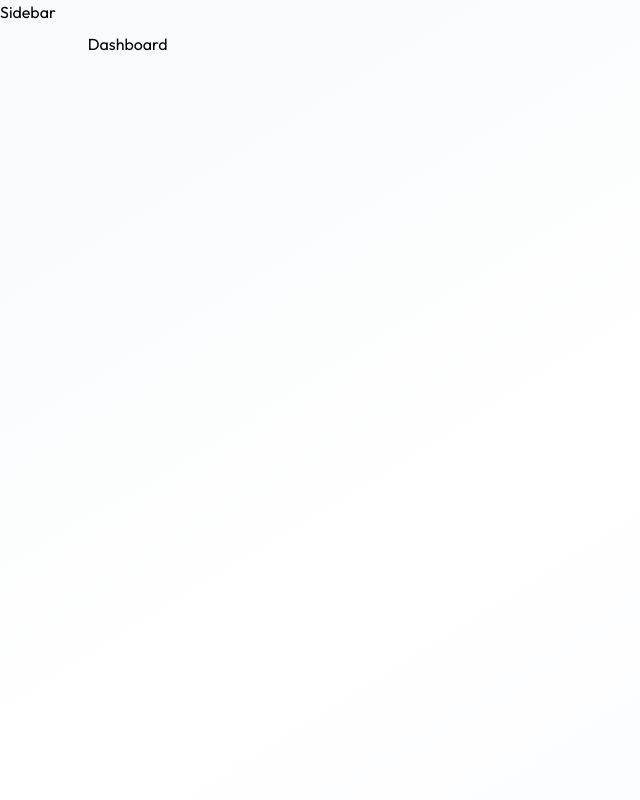
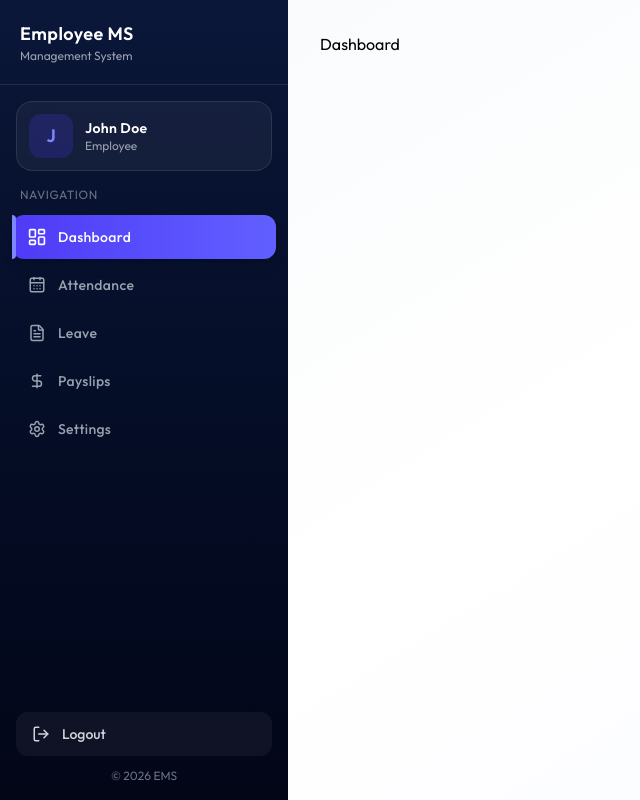
Before and after one commit to MostakemHossain/Empower-track, a React (Vite) app in the folder client/: page /dashboard in a window 1280 px wide. Shown: the whole page, without its empty margins (0-640 px from the left). Built offline with nearby package versions, Linux system fonts and the light colour scheme.

Commit message:
sidebar added

```diff
--- /dev/null
+++ b/client/src/components/Sidebar.jsx
@@ -0,0 +1,178 @@
+import { useState } from "react";
+import { useLocation, Link, useNavigate } from "react-router-dom";
+import {
+  LayoutDashboard,
+  CalendarDays,
+  FileText,
+  DollarSign,
+  Settings,
+  Users,
+  Menu,
+  X,
+  LogOut,
+} from "lucide-react";
+import { dummyProfileData } from "../assets/assets";
+
+const Sidebar = ({ role = "employee" }) => {
+  const { pathname } = useLocation();
+  const navigate = useNavigate();
+  const [mobileOpen, setMobileOpen] = useState(false);
+
+  const userName =
+    dummyProfileData.firstName + " " + dummyProfileData.lastName;
+
+  // 🔥 Menu based on role
+  const menuItems = [
+    { label: "Dashboard", icon: LayoutDashboard, path: "/dashboard" },
+    ...(role === "admin"
+      ? [{ label: "Employees", icon: Users, path: "/employees" }]
+      : []),
+    { label: "Attendance", icon: CalendarDays, path: "/attendance" },
+    { label: "Leave", icon: FileText, path: "/leave" },
+    { label: "Payslips", icon: DollarSign, path: "/payslips" },
+    { label: "Settings", icon: Settings, path: "/settings" },
+  ];
+
+  // 🔴 Logout handler
+  const handleLogout = () => {
+    localStorage.removeItem("token");
+    navigate("/login");
+  };
+
+  return (
+    <>
+      {/* 🔹 Mobile Top Bar (ONLY Hamburger) */}
+      <div className="md:hidden  p-2  text-[#0B1739] shadow-md sticky top-0 z-50">
+        <button
+          onClick={() => setMobileOpen(true)}
+          className="rounded-lg  hover:bg-white/10 transition active:scale-95"
+        >
+          <Menu size={24} />
+        </button>
+      </div>
+
+      {/* 🔹 Overlay */}
+      {mobileOpen && (
+        <div
+          className="fixed inset-0 bg-black/60 backdrop-blur-sm z-40 md:hidden"
+          onClick={() => setMobileOpen(false)}
+        />
+      )}
+
+      {/* 🔹 Sidebar */}
+      <div
+        className={`fixed md:static top-0 left-0 h-full w-72 bg-gradient-to-b from-[#0B1739] to-[#020617] text-white z-50 transform transition-all duration-300
+        ${mobileOpen ? "translate-x-0" : "-translate-x-full md:translate-x-0"}`}
+      >
+        {/* Header */}
+        <div className="flex items-center justify-between p-5 border-b border-white/10">
+          <div>
+            <h2 className="text-lg font-semibold tracking-wide">
+              Employee MS
+            </h2>
+            <p className="text-xs text-gray-400">
+              Management System
+            </p>
+          </div>
+          <button
+            className="md:hidden hover:rotate-90 transition"
+            onClick={() => setMobileOpen(false)}
+          >
+            <X />
+          </button>
+        </div>
+
+        {/* Profile */}
+        <div className="p-4">
+          <div className="flex items-center gap-3 bg-white/5 backdrop-blur-md p-3 rounded-2xl border border-white/10 hover:border-indigo-500 transition">
+            <div className="w-11 h-11 flex items-center justify-center bg-indigo-600/20 text-indigo-400 rounded-xl font-semibold text-lg">
+              {userName?.charAt(0)}
+            </div>
+            <div>
+              <h3 className="text-sm font-semibold tracking-wide">
+                {userName}
+              </h3>
+              <p className="text-xs text-gray-400 capitalize">
+                {role}
+              </p>
+            </div>
+          </div>
+        </div>
+
+        {/* Navigation */}
+        <div className="px-3">
+          <p className="text-xs text-gray-500 px-2 mb-3 tracking-wider">
+            NAVIGATION
+          </p>
+
+          <div className="space-y-1">
+            {menuItems.map((item) => {
+              const isActive = pathname === item.path;
+              const Icon = item.icon;
+
+              return (
+                <Link
+                  key={item.path}
+                  to={item.path}
+                  onClick={() => setMobileOpen(false)}
+                  className={`group relative flex items-center gap-3 px-4 py-3 rounded-xl transition-all duration-300
+                  ${
+                    isActive
+                      ? "bg-gradient-to-r from-indigo-600 to-indigo-500 text-white shadow-lg"
+                      : "text-gray-400 hover:text-white hover:bg-white/5"
+                  }`}
+                >
+                  {/* Active Indicator */}
+                  <span
+                    className={`absolute left-0 top-0 h-full w-1 rounded-r-full transition-all duration-300
+                    ${
+                      isActive
+                        ? "bg-indigo-400"
+                        : "bg-transparent group-hover:bg-indigo-500/50"
+                    }`}
+                  />
+
+                  <Icon
+                    size={18}
+                    className={`transition-transform duration-300 ${
+                      isActive ? "scale-110" : "group-hover:scale-110"
+                    }`}
+                  />
+
+                  <span className="text-sm font-medium tracking-wide">
+                    {item.label}
+                  </span>
+
+                  {/* Hover Glow */}
+                  {!isActive && (
+                    <span className="absolute inset-0 rounded-xl opacity-0 group-hover:opacity-100 bg-gradient-to-r from-indigo-500/10 to-transparent transition duration-300" />
+                  )}
+                </Link>
+              );
+            })}
+          </div>
+        </div>
+
+        {/* 🔻 Footer */}
+        <div className="absolute bottom-4 left-0 w-full px-4 space-y-3">
+          <button
+            onClick={handleLogout}
+            className="w-full flex items-center gap-3 px-4 py-3 rounded-xl text-gray-300 hover:text-white bg-white/5 hover:bg-red-500/20 transition-all duration-300 group"
+          >
+            <LogOut
+              size={18}
+              className="group-hover:-rotate-12 transition"
+            />
+            <span className="text-sm font-medium">Logout</span>
+          </button>
+
+          <div className="text-xs text-gray-500 text-center">
+            © 2026 EMS
+          </div>
+        </div>
+      </div>
+    </>
+  );
+};
+
+export default Sidebar;
--- a/client/src/pages/Layout.jsx
+++ b/client/src/pages/Layout.jsx
@@ -1,12 +1,13 @@
 import React from 'react'
 import { Outlet } from 'react-router-dom'
+import Sidebar from '../components/Sidebar'
 
 const Layout = () => {
   return (
     <div className='flex h-screen bg-linear-to-br from-slate-50 via-white to-indigo-50/30'>
-        <p>Sidebar</p>
+        <Sidebar/>
         <main className='flex overflow-y-auto'>
-            <div className='p-4 pt-16 sm:p-6 sm:pt-6 lg:p-8 max-w-400 mx-auto'>
+            <div className='pt-16 sm:p-0 sm:pt-6 lg:p-8 max-w-400 mx-auto'>
             <Outlet/>
             </div>
         </main>
```
